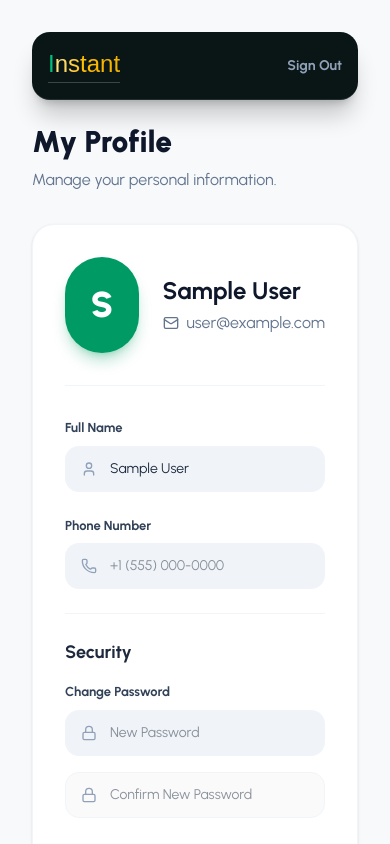
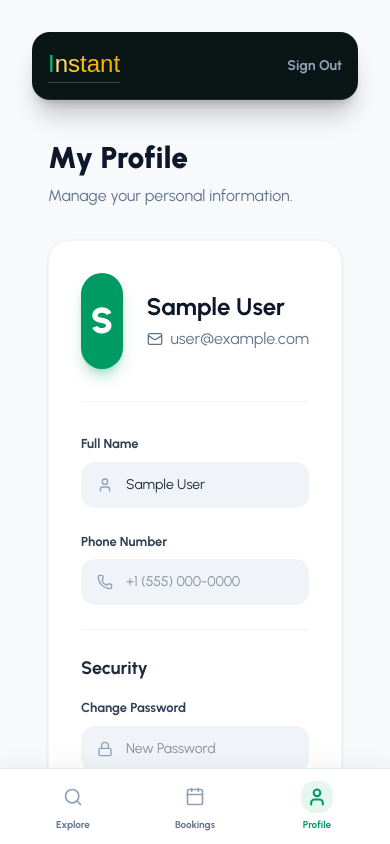
Before and after one commit to Va09joshi/Instant-Restro-Platform, a Next.js app: page /customer/dashboard/profile in a window 390 px wide. Shown: the top 844 px of the page. Built offline with nearby package versions, Linux system fonts and the light colour scheme; no server answers; the database is empty; sample sign-in values are in the browser's storage; a web font is replaced by a local one.

Commit message:
Implement mobile app-like bottom navigation and layout optimizations

```diff
--- a/src/app/customer/dashboard/page.tsx
+++ b/src/app/customer/dashboard/page.tsx
@@ -2,6 +2,7 @@
 
 import { useAuth } from "@/context/AuthContext";
 import CustomerDashboard from "@/components/dashboard/CustomerDashboard";
+import { CustomerMobileNav } from "@/components/ui/CustomerMobileNav";
 
 export default function DashboardPage() {
   const { user, role } = useAuth();
@@ -20,8 +21,9 @@ export default function DashboardPage() {
   }
 
   return (
-    <div className="relative">
+    <div className="relative pb-24 md:pb-0 min-h-screen">
       <CustomerDashboard />
+      <CustomerMobileNav />
     </div>
   );
 }
--- a/src/app/customer/dashboard/profile/page.tsx
+++ b/src/app/customer/dashboard/profile/page.tsx
@@ -2,12 +2,13 @@
 
 import { useAuth } from "@/context/AuthContext";
 import { User, Mail, Phone, Lock } from "lucide-react";
+import { CustomerMobileNav } from "@/components/ui/CustomerMobileNav";
 
 export default function ProfilePage() {
   const { user } = useAuth();
 
   return (
-    <div className="max-w-4xl space-y-8 font-sans">
+    <div className="max-w-4xl space-y-8 font-sans pb-24 md:pb-8 relative min-h-screen p-4 md:p-8">
       <div>
         <h1 className="text-3xl font-black text-slate-900 mb-2">My Profile</h1>
         <p className="text-slate-500">Manage your personal information.</p>
@@ -84,6 +85,7 @@ export default function ProfilePage() {
           </div>
         </form>
       </div>
+      <CustomerMobileNav />
     </div>
   );
 }
--- a/src/app/restaurant/layout.tsx
+++ b/src/app/restaurant/layout.tsx
@@ -6,7 +6,7 @@ import Link from "next/link";
 import { useAuth } from "@/context/AuthContext";
 import { auth } from "@/lib/firebase";
 import { signOut } from "firebase/auth";
-import { Loader2, LogOut } from "lucide-react";
+import { Loader2, LogOut, Home, Calendar, ScanLine, Utensils, Settings, Menu } from "lucide-react";
 
 export default function RestaurantLayout({ children }: { children: React.ReactNode }) {
   const { user, role, loading } = useAuth();
@@ -96,9 +96,37 @@ export default function RestaurantLayout({ children }: { children: React.ReactNo
       </aside>
 
       {/* Main Content */}
-      <main className="flex-1 p-8 md:ml-64">
+      <main className="flex-1 p-4 md:p-8 md:ml-64 pb-24 md:pb-8">
         {children}
       </main>
+
+      {/* Mobile Bottom Navigation */}
+      <nav className="md:hidden fixed bottom-0 left-0 w-full bg-white border-t border-slate-200 flex justify-around items-center p-3 z-50 safe-area-bottom shadow-[0_-4px_20px_rgba(0,0,0,0.05)]">
+        {[
+          { href: "/restaurant/dashboard", icon: Home, label: "Home" },
+          { href: "/restaurant/bookings", icon: Calendar, label: "Bookings" },
+          { href: "/restaurant/scanner", icon: ScanLine, label: "Scan" },
+          { href: "/restaurant/menu", icon: Utensils, label: "Menu" },
+          { href: "/restaurant/settings", icon: Settings, label: "Settings" },
+        ].map((link) => {
+          const isActive = pathname === link.href;
+          const Icon = link.icon;
+          return (
+            <Link
+              key={link.href}
+              href={link.href}
+              className={`flex flex-col items-center gap-1 min-w-[64px] ${isActive ? 'text-[#009b65]' : 'text-slate-400 hover:text-slate-600'}`}
+            >
+              <div className={`p-1.5 rounded-xl transition-all ${isActive ? 'bg-[#e6f7ef]' : 'bg-transparent'}`}>
+                <Icon className={`w-5 h-5 ${isActive ? 'stroke-[2.5px]' : 'stroke-2'}`} />
+              </div>
+              <span className={`text-[10px] font-bold ${isActive ? 'text-[#009b65]' : 'text-slate-500'}`}>
+                {link.label}
+              </span>
+            </Link>
+          );
+        })}
+      </nav>
     </div>
   );
 }
--- a/src/app/restaurants/page.tsx
+++ b/src/app/restaurants/page.tsx
@@ -6,8 +6,10 @@ import { db } from "@/lib/firebase";
 import { RestaurantSettings } from "@/types/firestore";
 import { motion } from "framer-motion";
 import { Loader2, Search, MapPin, Star, ArrowRight, Utensils } from "lucide-react";
+import { Button } from "@/components/ui/button";
+import { Skeleton } from "@/components/ui/skeleton";
+import { CustomerMobileNav } from "@/components/ui/CustomerMobileNav";
 import Link from "next/link";
-import { Skeleton } from "@/components/ui/skeleton";
 
 export default function RestaurantsPage() {
   const [restaurants, setRestaurants] = useState<{id: string, data: RestaurantSettings}[]>([]);
@@ -39,8 +41,8 @@ export default function RestaurantsPage() {
   );
 
   return (
-    <div className="min-h-screen bg-neutral-50 font-sans">
-      {/* Header */}
+    <div className="min-h-screen bg-neutral-50 pb-24 md:pb-8">
+      {/* Hero Header */}
       <div className="bg-[#0A1616] text-white pt-24 pb-16 px-6 relative overflow-hidden">
         <div className="absolute top-0 right-0 w-[600px] h-[600px] bg-emerald-500/10 rounded-full blur-[120px] -z-0 translate-x-1/2 -translate-y-1/2 pointer-events-none"></div>
         <div className="max-w-7xl mx-auto relative z-10">
@@ -164,6 +166,7 @@ export default function RestaurantsPage() {
           </motion.div>
         )}
       </div>
+      <CustomerMobileNav />
     </div>
   );
 }
--- /dev/null
+++ b/src/components/ui/CustomerMobileNav.tsx
@@ -0,0 +1,47 @@
+"use client";
+
+import Link from "next/link";
+import { usePathname } from "next/navigation";
+import { Search, Calendar, User } from "lucide-react";
+import { useAuth } from "@/context/AuthContext";
+
+export function CustomerMobileNav() {
+  const pathname = usePathname();
+  const { user } = useAuth();
+
+  // If not logged in, don't show the nav (or adjust as needed)
+  if (!user) return null;
+
+  return (
+    <nav className="md:hidden fixed bottom-0 left-0 w-full bg-white border-t border-slate-200 flex justify-around items-center p-3 z-50 safe-area-bottom shadow-[0_-4px_20px_rgba(0,0,0,0.05)]">
+      {[
+        { href: "/restaurants", icon: Search, label: "Explore" },
+        { href: "/customer/dashboard", icon: Calendar, label: "Bookings", exact: true },
+        { href: "/customer/dashboard/profile", icon: User, label: "Profile" },
+      ].map((link) => {
+        let isActive = false;
+        if (link.exact) {
+            isActive = pathname === link.href;
+        } else {
+            isActive = pathname === link.href || pathname.startsWith(link.href + '/');
+        }
+
+        const Icon = link.icon;
+        return (
+          <Link
+            key={link.href}
+            href={link.href}
+            className={`flex flex-col items-center gap-1 min-w-[64px] ${isActive ? 'text-[#009b65]' : 'text-slate-400 hover:text-slate-600'}`}
+          >
+            <div className={`p-1.5 rounded-xl transition-all ${isActive ? 'bg-[#e6f7ef]' : 'bg-transparent'}`}>
+              <Icon className={`w-5 h-5 ${isActive ? 'stroke-[2.5px]' : 'stroke-2'}`} />
+            </div>
+            <span className={`text-[10px] font-bold ${isActive ? 'text-[#009b65]' : 'text-slate-500'}`}>
+              {link.label}
+            </span>
+          </Link>
+        );
+      })}
+    </nav>
+  );
+}
```
